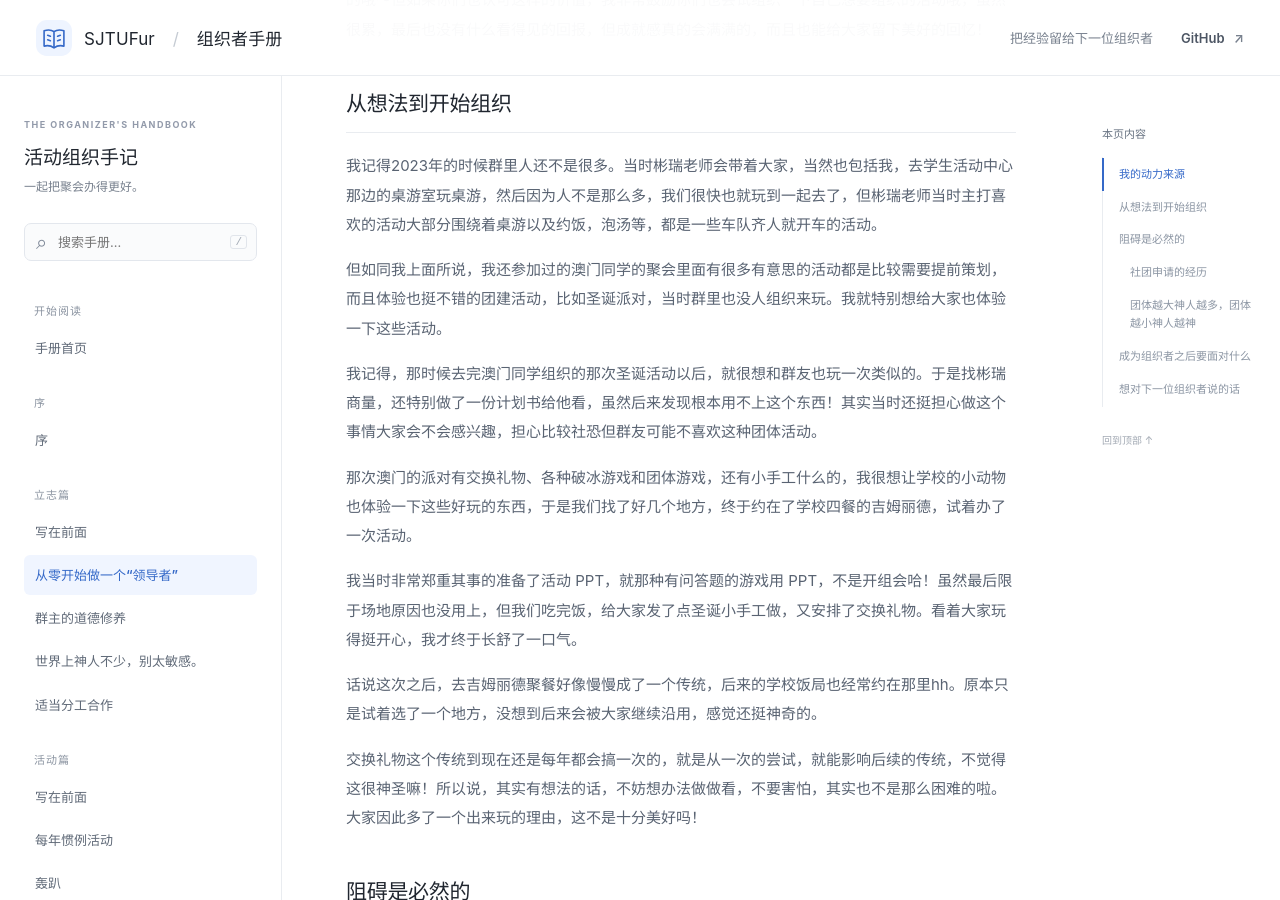
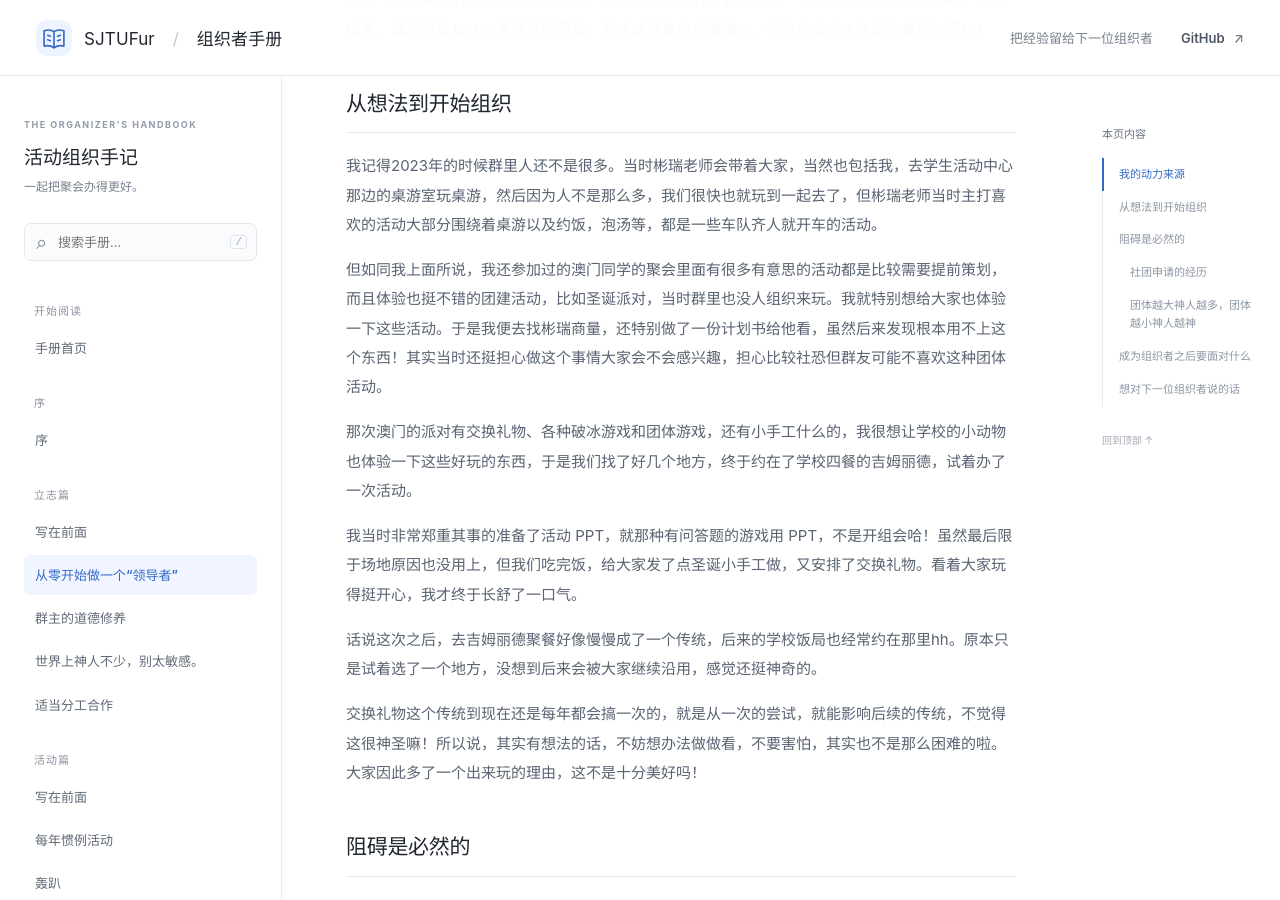
Before and after one commit to SJTUFur/organizer_manual, a Jekyll site: the page built from determination/kickstarter.md, in a window 1280 px wide and 900 px high, scrolled down 1523 px. Built offline with Jekyll 4.4.1, drawn with Linux system fonts in a browser that asks for light colours.

Commit message:
edited typo

```diff
--- a/determination/kickstarter.md
+++ b/determination/kickstarter.md
@@ -40,9 +40,7 @@ section: 立志篇
 
 我记得2023年的时候群里人还不是很多。当时彬瑞老师会带着大家，当然也包括我，去学生活动中心那边的桌游室玩桌游，然后因为人不是那么多，我们很快也就玩到一起去了，但彬瑞老师当时主打喜欢的活动大部分围绕着桌游以及约饭，泡汤等，都是一些车队齐人就开车的活动。
 
-但如同我上面所说，我还参加过的澳门同学的聚会里面有很多有意思的活动都是比较需要提前策划，而且体验也挺不错的团建活动，比如圣诞派对，当时群里也没人组织来玩。我就特别想给大家也体验一下这些活动。
-
-我记得，那时候去完澳门同学组织的那次圣诞活动以后，就很想和群友也玩一次类似的。于是找彬瑞商量，还特别做了一份计划书给他看，虽然后来发现根本用不上这个东西！其实当时还挺担心做这个事情大家会不会感兴趣，担心比较社恐但群友可能不喜欢这种团体活动。
+但如同我上面所说，我还参加过的澳门同学的聚会里面有很多有意思的活动都是比较需要提前策划，而且体验也挺不错的团建活动，比如圣诞派对，当时群里也没人组织来玩。我就特别想给大家也体验一下这些活动。于是我便去找彬瑞商量，还特别做了一份计划书给他看，虽然后来发现根本用不上这个东西！其实当时还挺担心做这个事情大家会不会感兴趣，担心比较社恐但群友可能不喜欢这种团体活动。
 
 那次澳门的派对有交换礼物、各种破冰游戏和团体游戏，还有小手工什么的，我很想让学校的小动物也体验一下这些好玩的东西，于是我们找了好几个地方，终于约在了学校四餐的吉姆丽德，试着办了一次活动。
 
```
